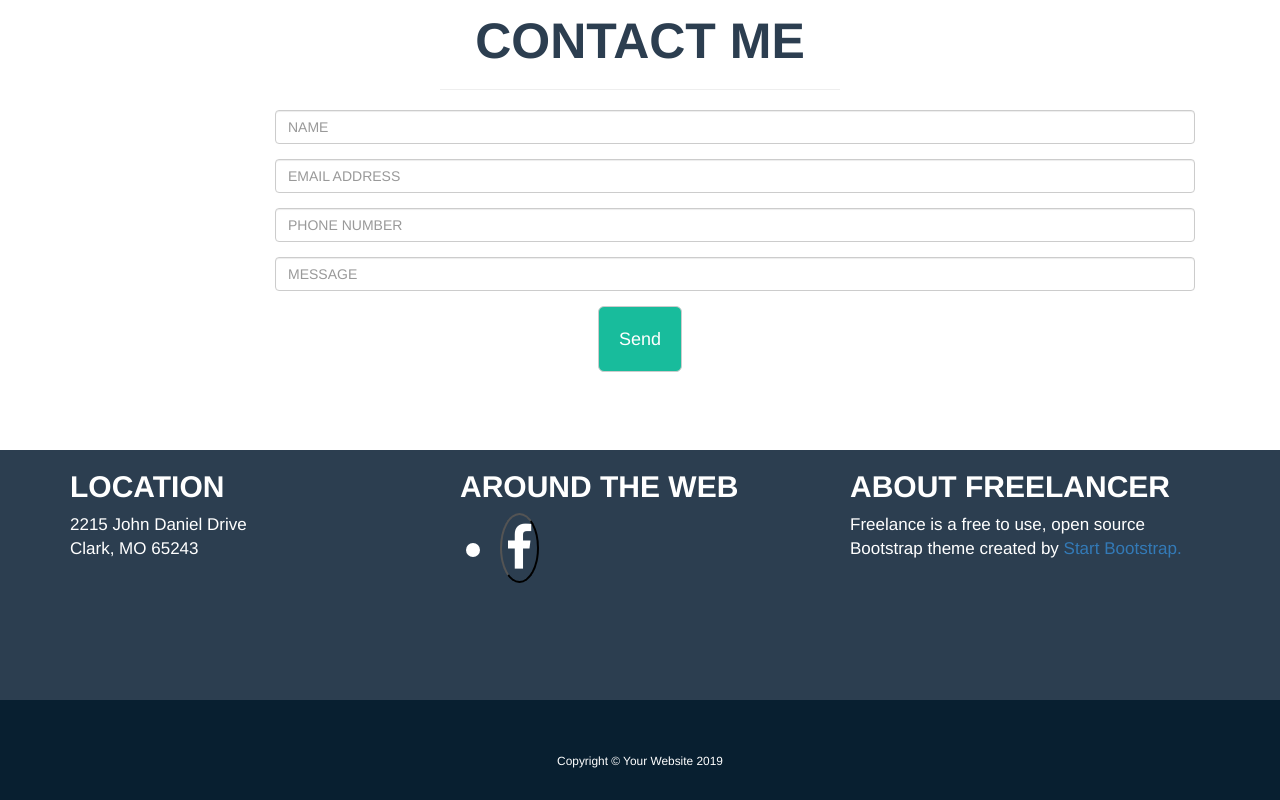
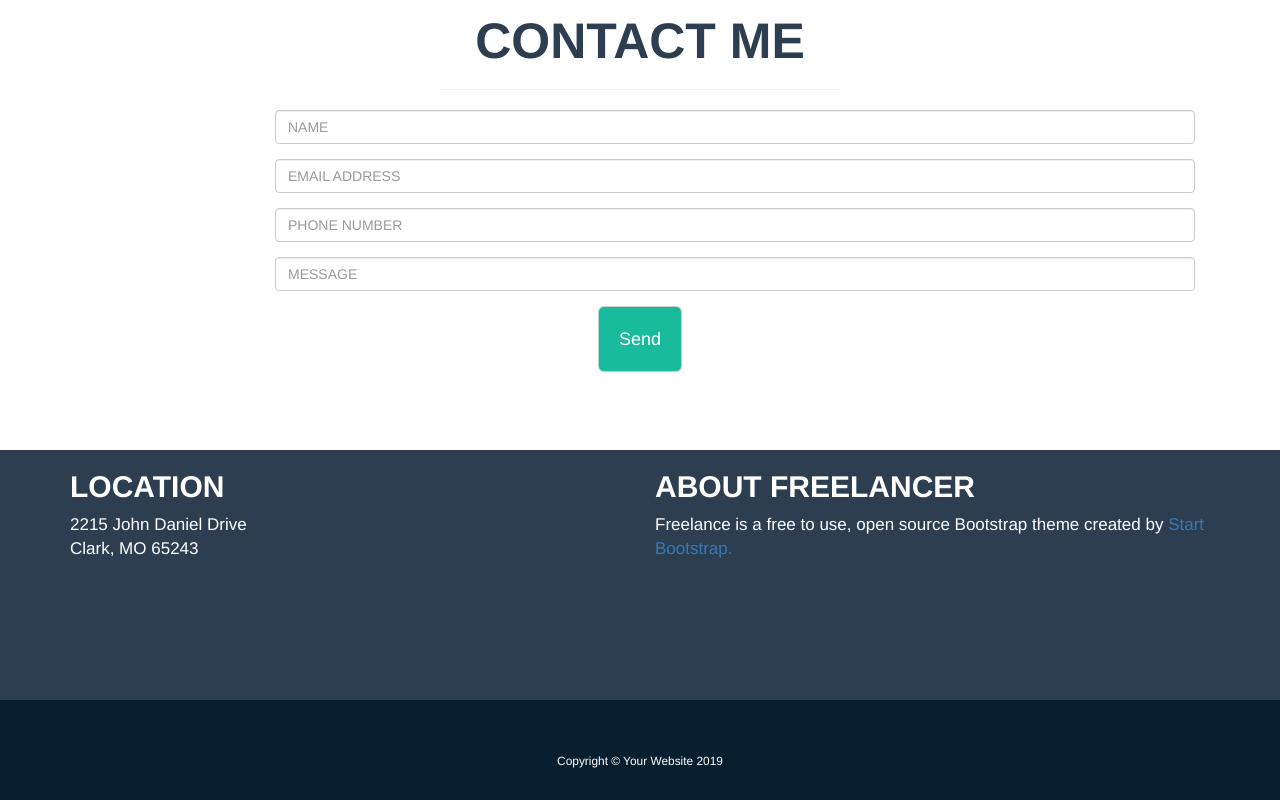
Before and after one commit to pakhimangal/Freelancer, a plain HTML site: page index.html in a window 1280 px wide. Shown: the part 2238-3038 px from the top of the page. Drawn offline with nearby package versions, Linux system fonts and the light colour scheme.

Commit message:
Changes done

```diff
--- a/index.html
+++ b/index.html
@@ -170,7 +170,7 @@
 		<div class="footer" style="background-color: #2C3E50">
 			<div class="container">
 				<div class="row">
-					<div class="col-lg-4 xy">
+					<div class="col-lg-6 xy">
 						<h2>
 							<strong>LOCATION</strong>
 						</h2>
@@ -178,17 +178,7 @@
 							2215 John Daniel Drive <br>Clark, MO 65243
 						</p>
 					</div>
-					<div class="col-lg-4 xy">
-						<h2>
-							<strong>AROUND THE WEB</strong>
-						</h2>
-						<ul>
-							<li class="list">
-								<button><i class="fab fa-facebook-f"></i></button>
-							</li>
-						</ul>
-					</div>
-					<div class="col-lg-4 xy">
+					<div class="col-lg-6 xy">
 						<h2>
 							<strong>ABOUT FREELANCER</strong>
 						</h2>
```
